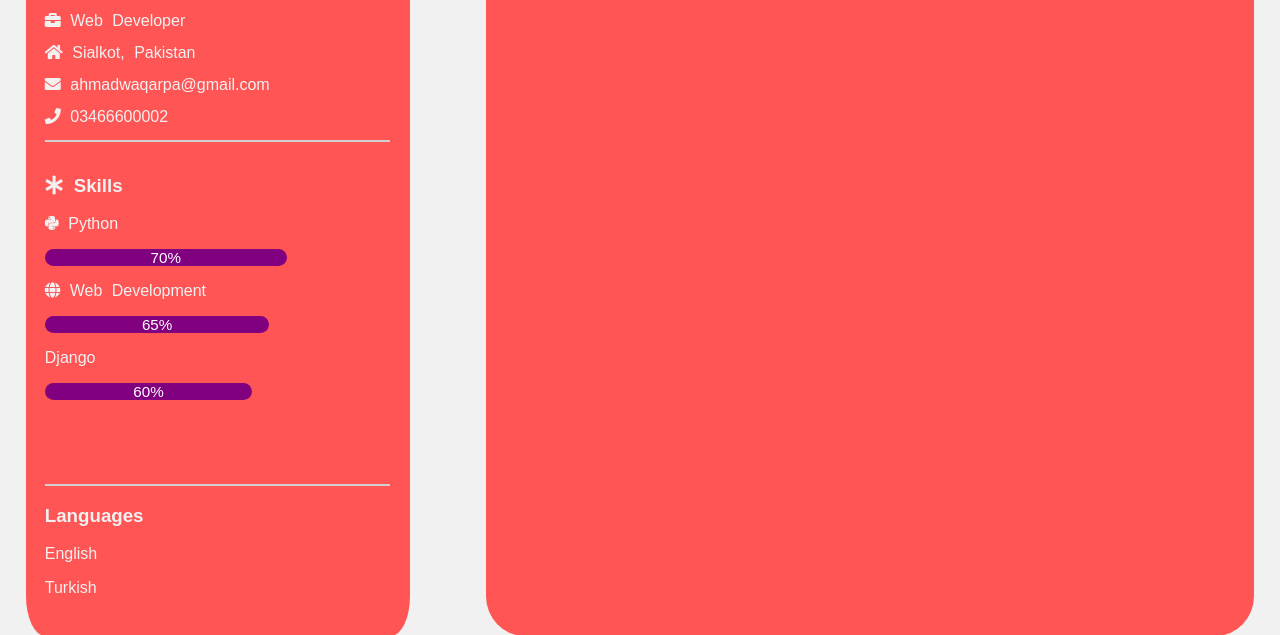
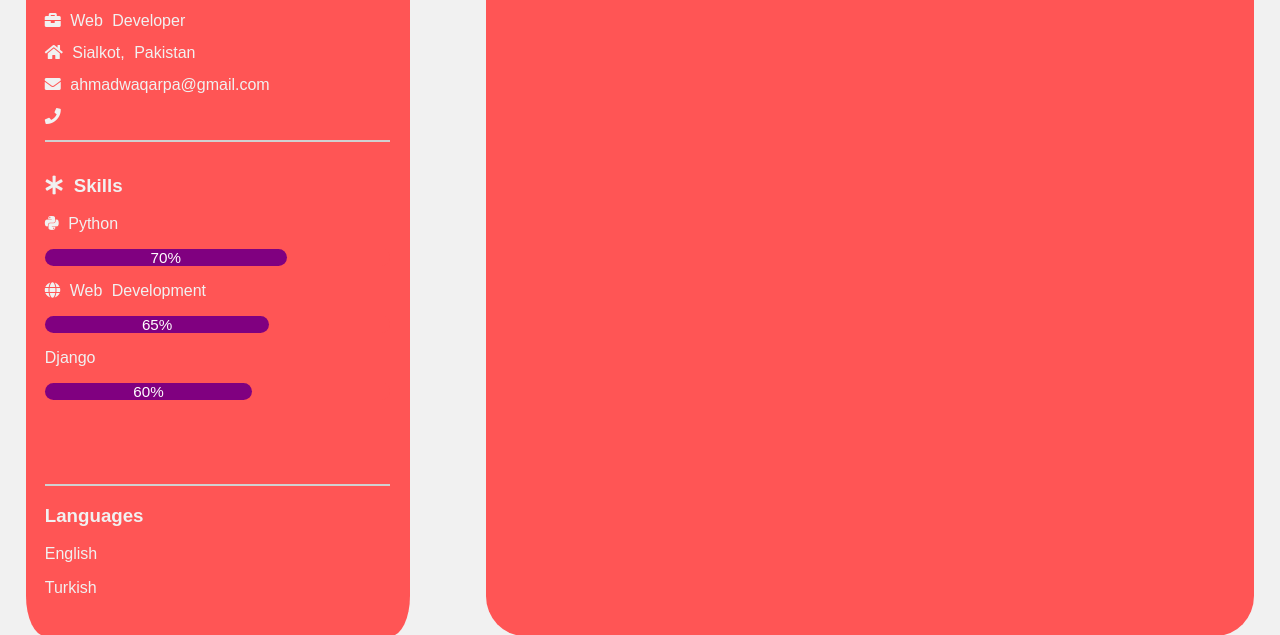
Before and after one commit to AhmadWaqarCS/Ahmad-Waqar-Resume, a Django app: page / in a window 1280 px wide. Shown: the part 348-983 px from the top of the page. Run offline with Django 3.2, Linux system fonts and the light colour scheme.

Commit message:
freaked out

```diff
--- a/land/templates/land/index.html
+++ b/land/templates/land/index.html
@@ -16,7 +16,7 @@
 					<p><i class="fas fa-briefcase"></i> Web Developer</p>
 					<p><i class="fas fa-home"></i> Sialkot, Pakistan</p>
 					<p><i class="fas fa-envelope"></i> ahmadwaqarpa@gmail.com</p>
-					<p><i class="fas fa-phone"></i> 03466600002</p>
+					<p><i class="fas fa-phone"></i> </p>
 					<hr>
 				</div>
 				<div class="skill">
```
